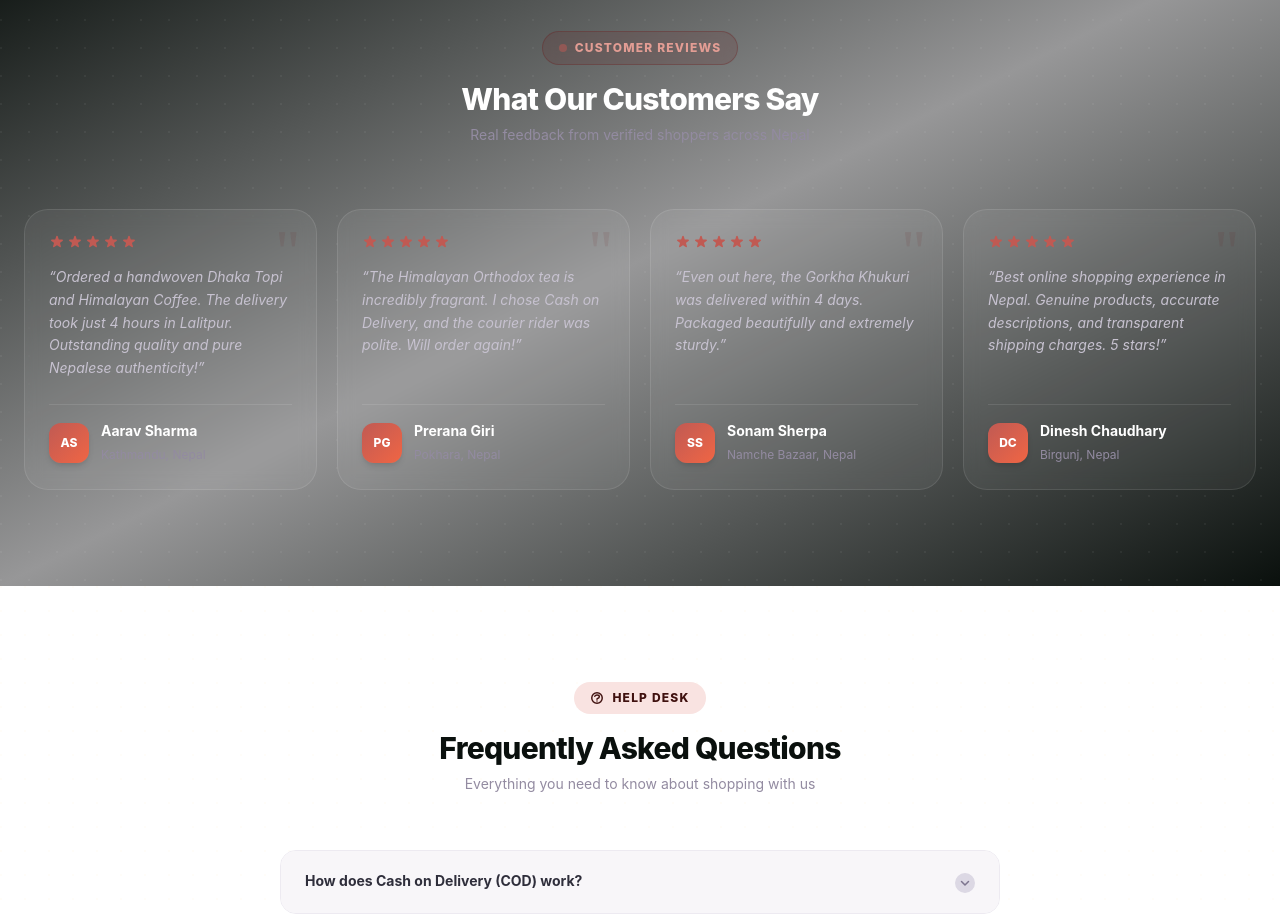
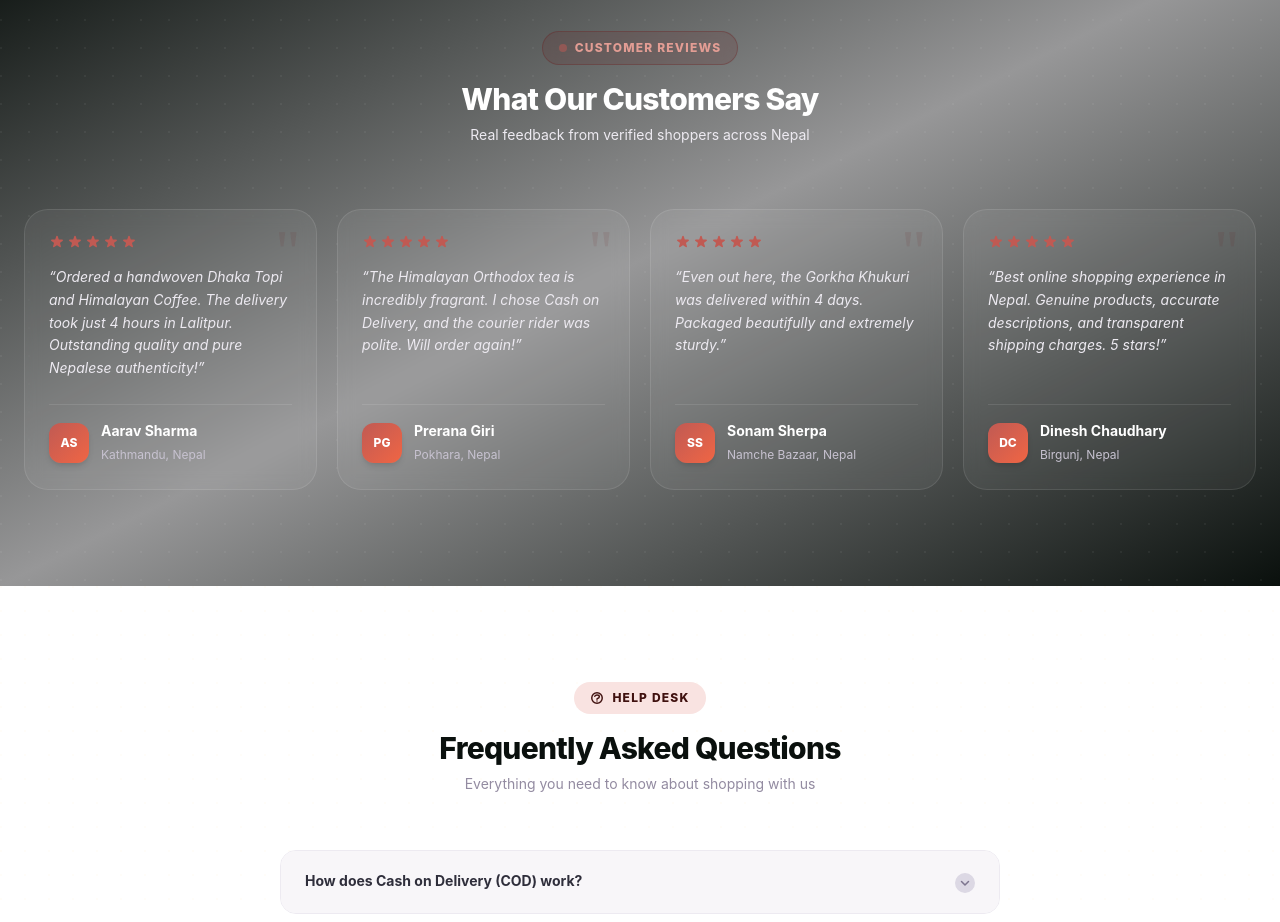
Before and after one commit to ANMOL-CHHETRI/React-Collage-B, a React (Vite) app: page / in a window 1280 px wide. Shown: the part 7100-8022 px from the top of the page. Built offline with nearby package versions, Linux system fonts and the light colour scheme.

Commit message:
Polish customer testimonials section

```diff
--- a/src/pages/HomePage.jsx
+++ b/src/pages/HomePage.jsx
@@ -517,7 +517,7 @@ const HomePage = () => {
             <h2 className="text-3xl font-extrabold text-white tracking-tight">
               What Our Customers Say
             </h2>
-            <p className="text-slate-400 text-sm mt-2">Real feedback from verified shoppers across Nepal</p>
+            <p className="text-slate-100 text-sm mt-2">Real feedback from verified shoppers across Nepal</p>
           </div>
 
           <div className="grid grid-cols-1 md:grid-cols-2 lg:grid-cols-4 gap-5">
@@ -536,7 +536,7 @@ const HomePage = () => {
                       </svg>
                     ))}
                   </div>
-                  <p className="text-sm text-slate-300 italic leading-relaxed mb-6">
+                  <p className="text-sm text-slate-100 italic leading-relaxed mb-6">
                     &ldquo;{t.text}&rdquo;
                   </p>
                 </div>
@@ -546,7 +546,7 @@ const HomePage = () => {
                   </div>
                   <div>
                     <h4 className="font-bold text-white text-sm">{t.name}</h4>
-                    <span className="text-xs text-slate-400">{t.location}, Nepal</span>
+                    <span className="text-xs text-slate-300">{t.location}, Nepal</span>
                   </div>
                 </div>
               </div>
```
